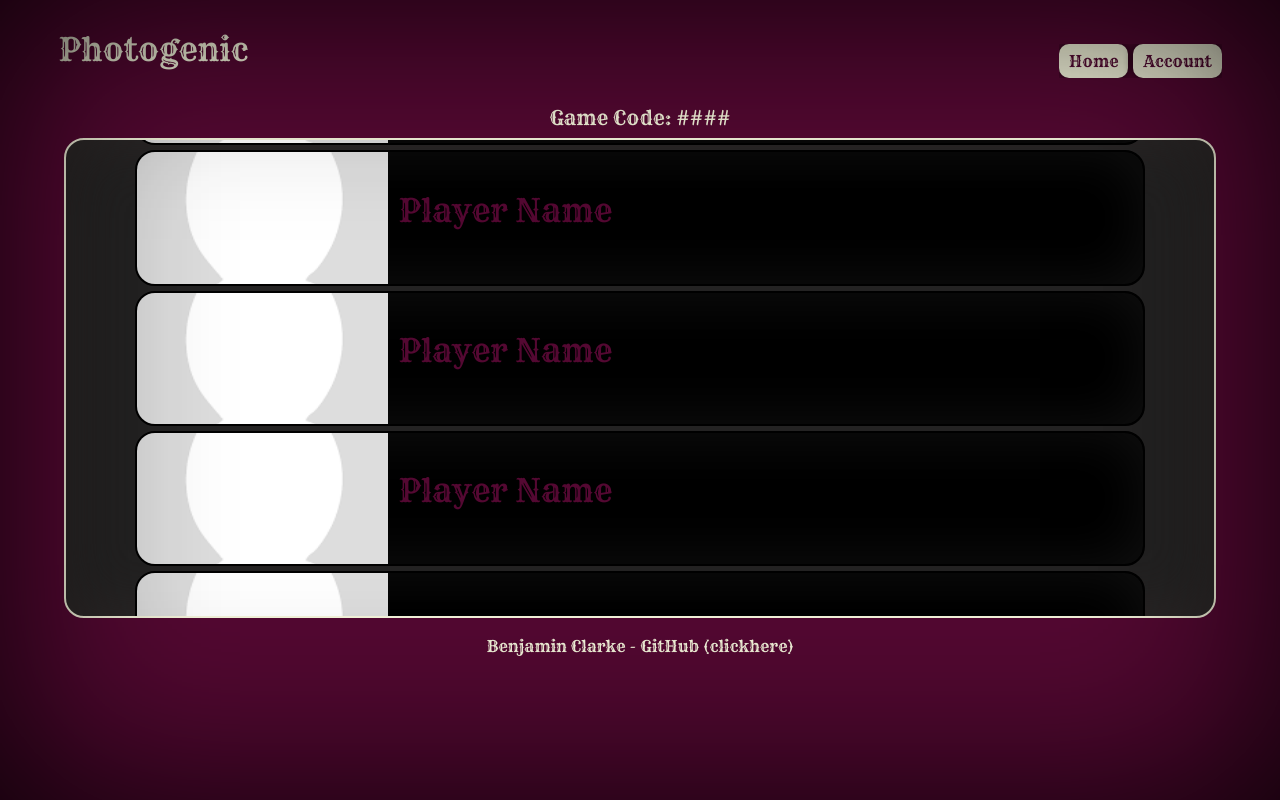
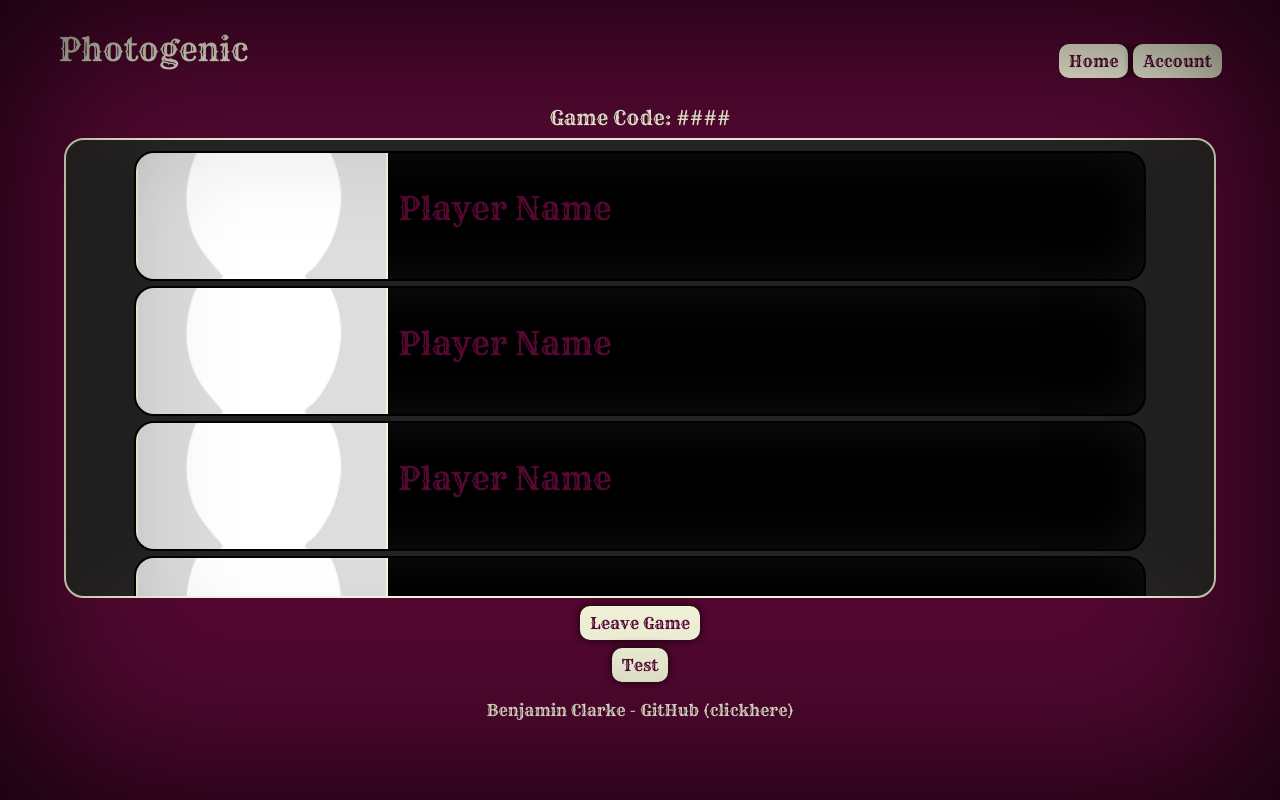
Before and after one commit to Bean080/CS260_Website, a React (Vite) app: page /end in a window 1280 px wide. Built offline with nearby package versions, Linux system fonts and the light colour scheme; a web font is replaced by a local one.

Commit message:
Added a LinkedList class to my files to make the game logic easier. This was more of a side project, so i used AI to do it quicked and then adjusted it to my needs. I also tweaked a few of the mechanics for the lobby object and joining mechanics.

```diff
--- a/src/app.jsx
+++ b/src/app.jsx
@@ -13,25 +13,62 @@ import { Account } from './account/account.jsx';
 
 export default function App() {
   const players = new Map();
+  const testPlayers = ["James", "Garry", "Tiffany", "Wallace", "David", "Liz", "Dallin", "Mary"];
   const myLobby = {
     host: "Host",
     code: "####",
+    status: "lobby",
     mode: "Assassins",
+    playerCount: 1,
     players: players,
+    testPlayers: testPlayers,
 
     reset: function() {
       this.host = "Host",
       this.code = "####",
-      this.status = "lobby"
+      this.status = "lobby",
       this.players = players.clear()
-    }
+    },
+
+    addPlayer: function() {
+      if (this.playerCount < 8) {
+        let added = false;
+        while (!added) {
+          const num = Math.floor(Math.random() * testPlayers.length);
+          let player = testPlayers[num];
+          if (!this.players.has(player)) {
+            this.playerCount = this.playerCount +1;
+            players.set(player,this.playerCount);
+            added = true;
+          }
+        }
+      }
+    },
+
+    getPlayer: function(num) {
+      for (const player of this.players.keys()) {
+        if (this.players.get(player) === num) {
+          return player;
+        }
+      }
+    },
+
+    removePlayer: function(playerLeaving) {
+      players.delete(playerLeaving);
+      let playerNum = 2;
+      const adjustedLobby = new Map()
+      for (const player of players.keys()) {
+        adjustedLobby.set(player,playerNum);
+        playerNum +=1;
+      }
+      this.players = adjustedLobby;
+    },
   }
   localStorage.setItem("lobby", myLobby)
 
   const [gameCode, setGameCode] = React.useState(localStorage.getItem("code")||"####");
   const [user, setUser] = React.useState(localStorage.getItem("user") || null);
   const [lobby, setLobby] = React.useState(myLobby)
-
 
   return (
     <BrowserRouter>
--- a/src/finish/end.css
+++ b/src/finish/end.css
@@ -1,4 +1,11 @@
-main#end {
+.end {
+  display: flex;
+  flex-direction: column;
+  justify-content: center;
+  gap: 1vh;
+}
+
+div#end {
   display: flex;
   flex-direction: row;
   flex-wrap: wrap;
@@ -13,10 +20,10 @@ main#end {
   box-shadow: 0 0 60px rgb(49, 43, 43) inset;
   background-color: rgb(36, 35, 35) !important;
   border-radius: 20px;
-  box-sizing: border-box
+  box-sizing: border-box;
 }
 
-main::-webkit-scrollbar{
+#end::-webkit-scrollbar{
   display: none;
 }
 
@@ -26,7 +33,7 @@ main::-webkit-scrollbar{
   overflow: hidden;
   gap: 1%;
 
-  height: 30%;
+  min-height: 30%;
   width: 90%;
 
   border: 2px solid black;
@@ -35,11 +42,15 @@ main::-webkit-scrollbar{
   color:rgb(84, 8, 50);
   font-size: 2rem;
   box-shadow: 0 0 60px rgba(20, 20, 20, 0.9) inset;
-
 }
 
 #end .photo {
-  border: 2px transparent;
+  height: 50%;
+  width: 25%;
+  object-fit: cover;
+
+  border: 2px solid beige;
+  border-radius: 20px;
   height: fit-content;
 }
 
--- a/src/finish/end.jsx
+++ b/src/finish/end.jsx
@@ -4,16 +4,25 @@ import { BrowserRouter, NavLink, Route, Routes, useNavigate } from 'react-router
 
 export function End( {user, lobby}) {
     const navigate = useNavigate();
+    const [currentlobby, setLobby] = React.useState(lobby)
 
     function end() {
         lobby.status = "lobby"
+        setLobby[lobby]
+        console.log(lobby.status)
         navigate("/")
+    }
+
+    function tester() {
+
+
     }
 
 
 
   return (
-    <main id='end'>
+    <main className= "end">
+        <div id='end'>
             <div className="player">
                 <img className= "photo" height= "100px" width= "80px" alt= "Player Elimination Photo" src="photo_placeholder.png"></img>
                 <p>Player Name</p>
@@ -34,7 +43,9 @@ export function End( {user, lobby}) {
                 <img className= "photo" height= "100px" width= "80px" alt= "Player Elimination Photo" src="photo_placeholder.png"></img>
                 <p>Player Name</p>
             </div>
+        </div>
         <button className="styled_button"  onClick={() => end()}>Leave Game</button>
+        <button className="styled_button"  onClick={() => tester()}>Test</button>
     </main>
   );
 }
--- a/src/game/game.css
+++ b/src/game/game.css
@@ -39,7 +39,7 @@ main#game {
     justify-content:space-evenly;
 
     position: absolute;
-    width: 25vw;
+    width: 60vw;
     height: 40vh;
     left: 50%;
     transform: translateX(-50%);
@@ -64,13 +64,13 @@ main#game {
 }
 
 
-#game .toast {
+#game .out {
     display: flex;
     align-items: center;
     align-self: center;
     overflow: hidden;
 
-    height: 100%;
+    height: 40vh;
     width: 100%;
 
     border: 2px solid beige;
@@ -79,8 +79,14 @@ main#game {
     color:rgb(84, 8, 50)
 }
 
+#game .confirmation {
+
+}
+
 #game .photo {
-    object-fit: cover;
+    height: 38vh;
+    width: 40vw;
+    object-fit:cover;
 }
 
 #game .start_cam {
--- /dev/null
+++ b/src/game/linkedList.js
@@ -0,0 +1,90 @@
+class Node {
+    constructor(value) {
+        this.value = value;
+        this.next = null;
+        this.prev = null;
+    }
+}
+
+export class LinkedList {
+  constructor() {
+    this.head = null;
+    this.tail = null;
+    this.size = 0;
+  }
+
+  add(value) {
+    const newNode = new Node(value);
+    if (!this.head) {
+      this.head = newNode;
+      this.tail = newNode;
+    } else {
+      newNode.prev = this.tail;
+      this.tail.next = newNode;
+      this.tail = newNode;
+    }
+    this.size++;
+  }
+
+   createCircle(map) {
+    const players = Array.from(map.keys());
+    for (let i = players.length - 1; i > 0; i--) {
+        const j = Math.floor(Math.random() * (i + 1));
+        [players[i], players[j]] = [players[j], players[i]];
+    }
+    players.forEach(player => this.add(player));
+
+    if (this.head && this.tail) {
+        this.tail.next = this.head;
+        this.head.prev = this.tail;
+    }
+  }
+
+  remove(item) {
+    let current = this.head;
+    if (!current) return;
+
+    const found = (node) => {
+        if (node === this.head && node === this.tail) {
+            this.head = null;
+            this.tail = null;
+        } else if (node === this.head) {
+            this.head = node.next;
+            this.head.prev = this.tail;
+            this.tail.next = this.head;
+        } else if (node === this.tail) {
+            this.tail = node.prev;
+            this.tail.next = this.head;
+            this.head.prev = this.tail;
+        } else {
+            node.prev.next = node.next;
+            node.next.prev = node.prev;
+        }
+        this.size--;
+    };
+
+    let count = 0;
+    while (count < this.size) {
+        if (current.value === item) {
+            found(current);
+            return;
+        }
+        current = current.next;
+        count++;
+    }
+  }
+
+  find(value) {
+    if (!this.head) return null;
+    let current = this.head;
+    let count = 0;
+    while (count < this.size) {
+        if (current.value === value) {
+            return current;
+        }
+        current = current.next;
+        count++;
+    }
+    return null;
+}
+}
--- a/src/start/lobby.jsx
+++ b/src/start/lobby.jsx
@@ -5,60 +5,67 @@ import {useNavigate} from 'react-router-dom';
 export function Lobby({user, lobby}) {
     const navigate = useNavigate();
     const [totalPlayers, setTotalPlayers] = React.useState(1);
+    const [currentlobby, setLobby] = React.useState(lobby)
 
     function play() {
         lobby.status = "playing";
+        setLobby[lobby]
+        console.log(lobby.status)
         navigate("/game");
     }
 
-    function joined(totalPlayers, threshold) {
-        if (totalPlayers >= threshold) {
+    function join() {
+        console.log(lobby.status)
+        if (lobby.status === "lobby") {
+            lobby.addPlayer()
+            setTotalPlayers(totalPlayers+1)
+        }
+    }
+
+    function joined(lobby, threshold) {
+        if (lobby.playerCount >= threshold) {
             return true;
         }
         return false;
-
-
-
     }
 
     function lobbyTest() {
-        console.log(lobby.host);
-        console.log(lobby.code);
-        setTotalPlayers(totalPlayers + 1);
-        console.log(totalPlayers);
+        console.log(lobby.playerCount);
+        join()
+        console.log(lobby.players);
     }
 
 
   return (
     <main id="lobby">
         <div className= "players">
-            {joined(totalPlayers, 2) && <div className="player">
+            {joined(lobby, 2) && <div className="player">
+                <img className= "photo" alt= "Player1" src="photo_placeholder.png"></img>
+                <b>Player2 - {lobby.getPlayer(2)}</b>
+            </div>}
+            {joined(lobby, 3) && <div className="player">
                 <img className= "photo" width= "80px" alt= "Player1" src="photo_placeholder.png"></img>
-                <b>Player1 Name</b>
+                <b>Player3 - {lobby.getPlayer(3)}</b>
             </div>}
-            {joined(totalPlayers, 3) && <div className="player">
+            {joined(lobby, 4) && <div className="player">
                 <img className= "photo" width= "80px" alt= "Player1" src="photo_placeholder.png"></img>
-                <b>Player2 Name</b>
+                <b>Player4 - {lobby.getPlayer(4)}</b>
             </div>}
-            {joined(totalPlayers, 4) && <div className="player">
+            {joined(lobby, 5) && <div className="player">
                 <img className= "photo" width= "80px" alt= "Player1" src="photo_placeholder.png"></img>
-                <b>Player3 Name</b>
+                <b>Player5 - {lobby.getPlayer(5)}</b>
             </div>}
-            {joined(totalPlayers, 5) && <div className="player">
+            {joined(lobby, 6) && <div className="player">
                 <img className= "photo" width= "80px" alt= "Player1" src="photo_placeholder.png"></img>
-                <b>Player4 Name</b>
+                <b>Player6 - {lobby.getPlayer(6)}</b>
             </div>}
-            {joined(totalPlayers, 6) && <div className="player">
+            {joined(lobby, 7) && <div className="player">
                 <img className= "photo" width= "80px" alt= "Player1" src="photo_placeholder.png"></img>
-                <b>Player5 Name</b>
+                <b>Player7 - {lobby.getPlayer(7)}</b>
             </div>}
-            {joined(totalPlayers, 7) && <div className="player">
+            {joined(lobby, 8) && <div className="player">
                 <img className= "photo" width= "80px" alt= "Player1" src="photo_placeholder.png"></img>
-                <b>Player6 Name</b>
-            </div>}
-            {joined(totalPlayers, 8) && <div className="player">
-                <img className= "photo" width= "80px" alt= "Player1" src="photo_placeholder.png"></img>
-                <b>Player7 Name</b>
+                <b>Player8 - {lobby.getPlayer(8)}</b>
             </div>}
             <div className="player">
                 <img className= "photo" width= "80px" alt= "Host"src="photo_placeholder.png"></img>
```
Also changed, not shown: src/game/game.jsx (+47 -7 lines). Lines whose indentation alone changed are shown as unchanged.
